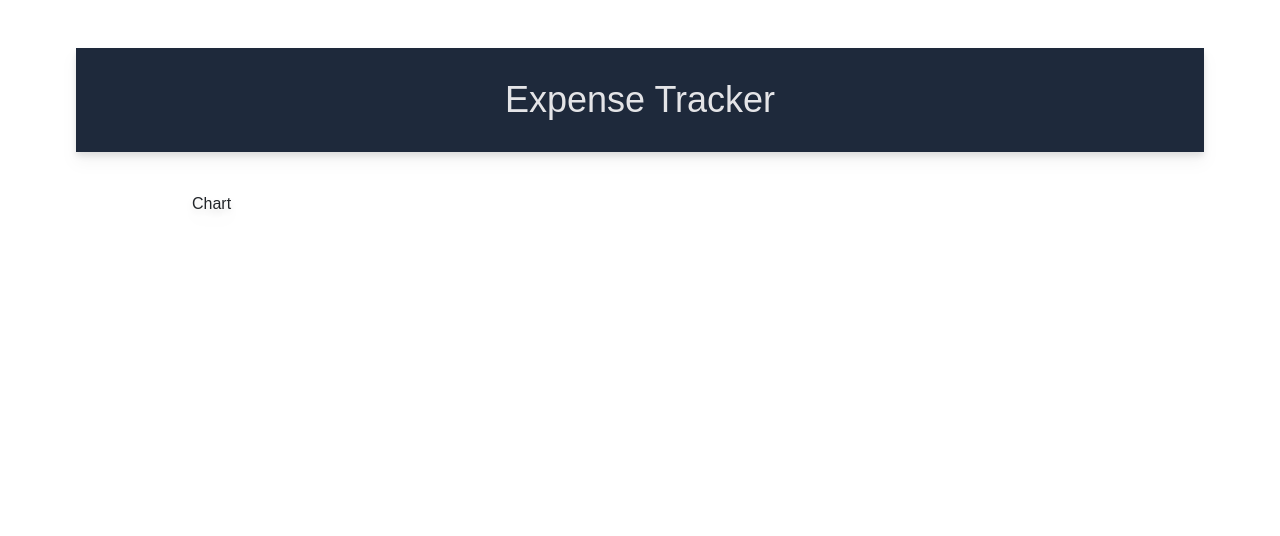
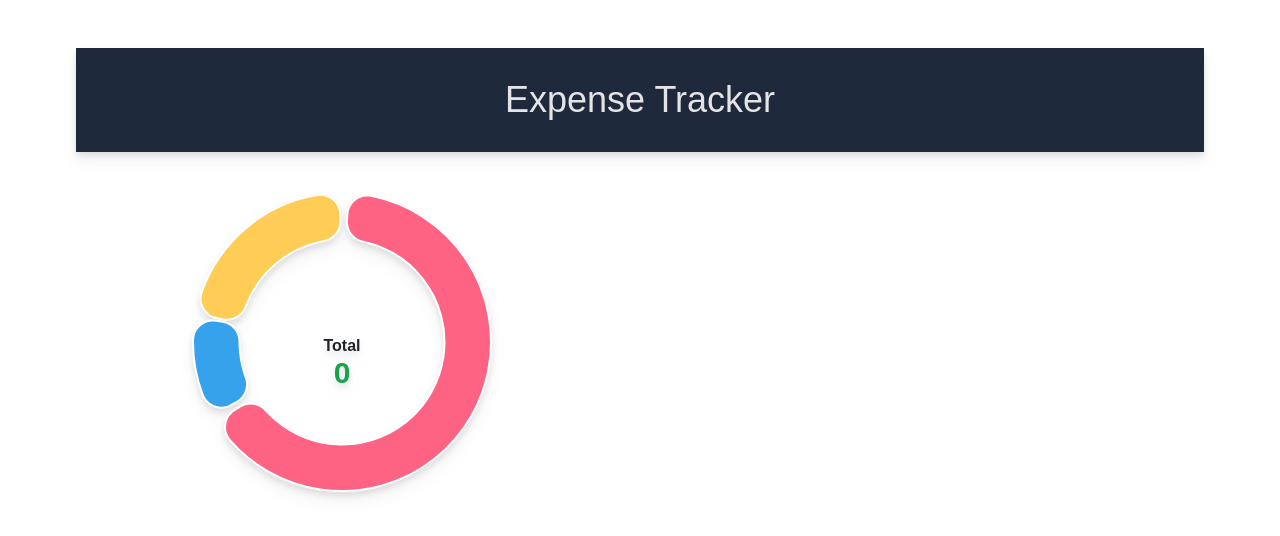
Before and after one commit to ITS20PM/expense_tracker, a React (Create React App) app in the folder frontend/: page / in a window 1280 px wide. Shown: the top 536 px of the page. Built offline with nearby package versions, Linux system fonts and the light colour scheme; the HTML template or start-up script is replaced by a standard one.

Commit message:
finish Data.jsx

```diff
--- a/frontend/package.json
+++ b/frontend/package.json
@@ -9,6 +9,7 @@
     "bootstrap": "^5.3.2",
     "chart.js": "^4.4.0",
     "react": "^18.2.0",
+    "react-chartjs-2": "^5.2.0",
     "react-dom": "^18.2.0",
     "react-icons": "^4.11.0",
     "react-scripts": "^5.0.1",
--- a/frontend/src/App.css
+++ b/frontend/src/App.css
@@ -18,3 +18,12 @@
     text-align: center;
     padding: 3em 0;
 }
+
+.chart .title{
+    position: absolute;
+    left: 0;
+    right: 0;
+    top: 40%;
+    margin-left: auto;
+    margin-right: auto;
+}
--- a/frontend/src/Components/Data.jsx
+++ b/frontend/src/Components/Data.jsx
@@ -1,16 +1,42 @@
 import React from 'react';
-import {Chart} from 'chart.js';
+import {Chart, ArcElement} from 'chart.js';
+import {Doughnut} from 'react-chartjs-2';
 
-export default function
-() {
+Chart.register(ArcElement);
+
+const config = {
+  data: {
+    datasets: [{
+      data: [300, 50, 100],
+      backgroundColor: [
+        'rgb(255, 99, 132)',
+        'rgb(54, 162, 235)',
+        'rgb(255, 205, 86)'
+      ],
+      hoverOffset: 4,
+      borderRadius: 20,
+      spacing: 5
+    }]
+  },
+
+  options: {
+    cutout: 100
+  }
+};
+
+export default function () {
   return (
     <div>
         <div className="flex justify-content max-w-xs mx-auto">
             <div className="item">
                 <div className="chart relative">
-                    Chart
+                    <Doughnut {...config}></Doughnut>
+                    <h3 className='mt-4 font-bold title'>Total
+                      <span className='block text-3xl text-green-600'>{0}</span>
+                    </h3>
                 </div>
 
+                <div className="flex flex-col py-10 gap-6"></div>
             </div>
         </div>
     </div>
```
Also changed, not shown: 1 other file (tests, documents, lock files or other folders).
